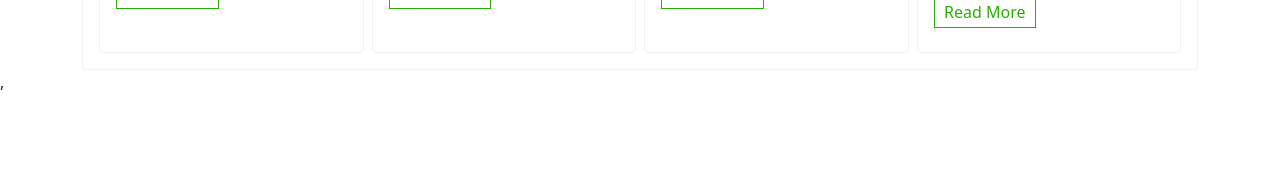
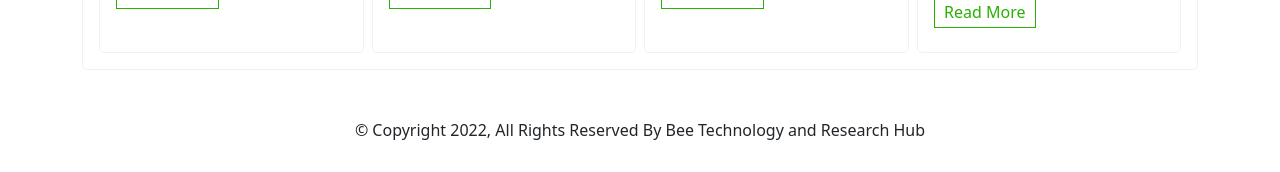
Before and after one commit to Muktar2298/pristinherbal-webapp, a React (Create React App) app: page / in a window 1280 px wide. Shown: the part 2475-2647 px from the top of the page. Before the commit the page ends 2569 px from the top, so only its background shows below. Built offline with nearby package versions, Linux system fonts and the light colour scheme.

Commit message:
Project-Partially Complete

```diff
--- a/src/App.js
+++ b/src/App.js
@@ -24,7 +24,12 @@ function App() {
         </Routes>
       </main>
       {/* ---------------Footer-PART-------------- */}
-      <footer></footer>
+      <footer style={{marginTop:"3rem"}}>
+        <p style={{textAlign:"center"}}>
+          © Copyright 2022, All Rights Reserved By Bee Technology and Research
+          Hub
+        </p>
+      </footer>
     </div>
   );
 }
```
